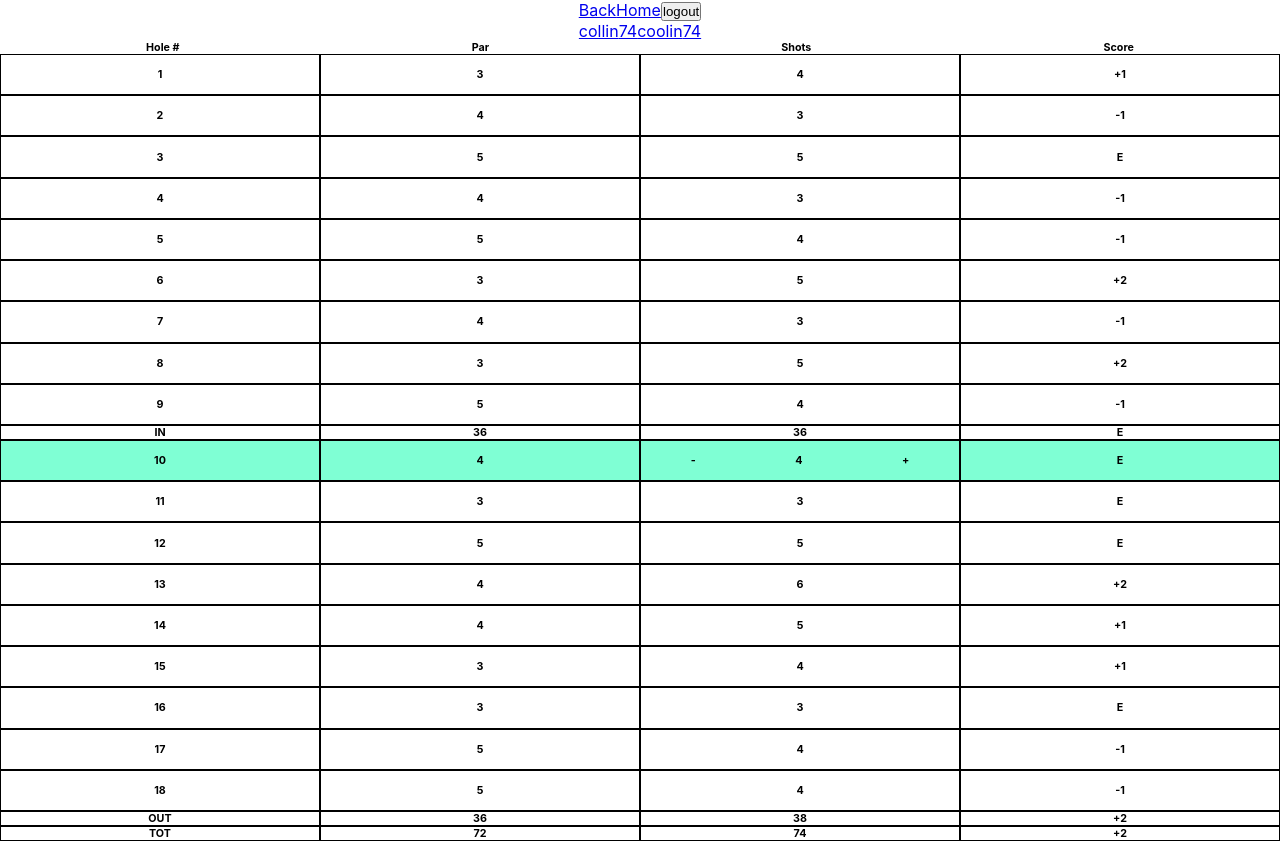
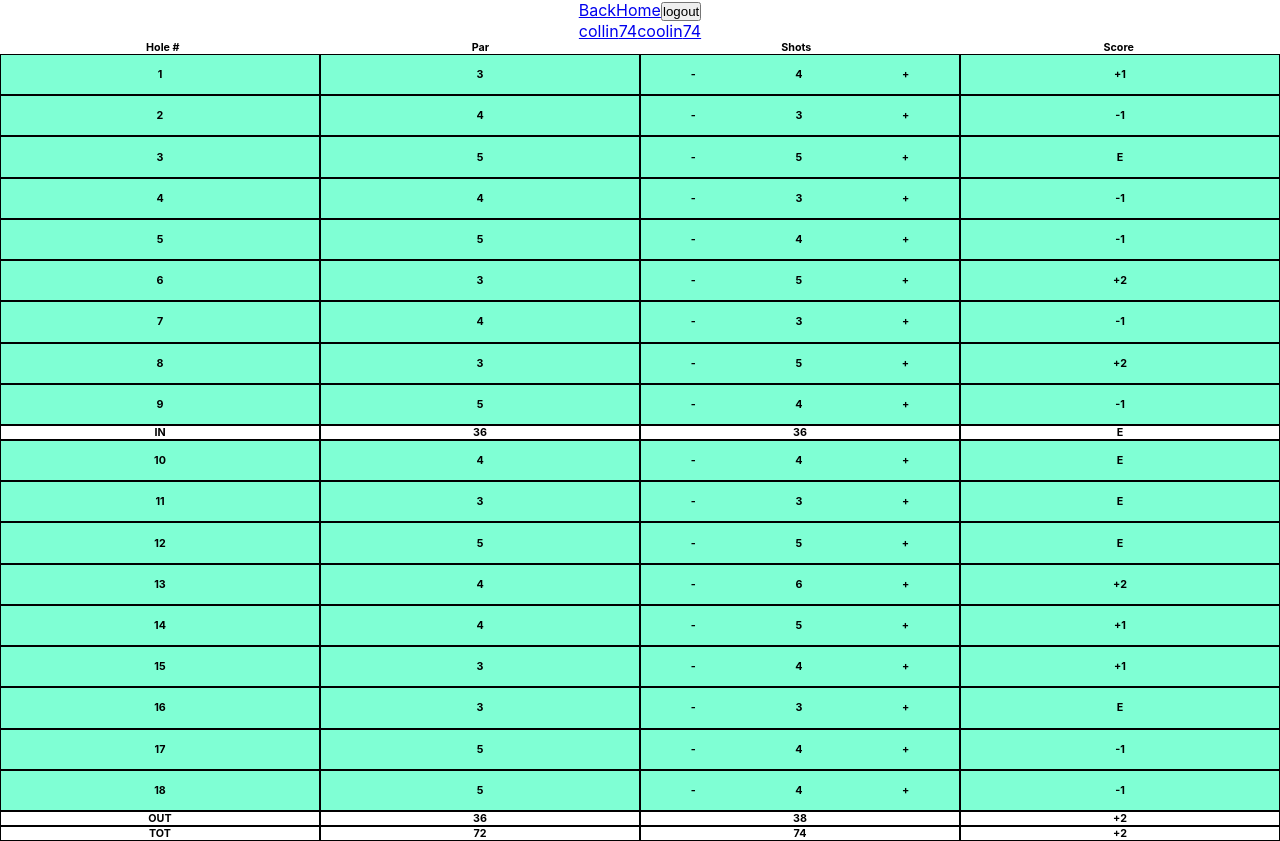
Before and after one commit to yurri-yeskov/sport-score-recorder, a React (Create React App) app: page /collin in a window 1280 px wide. Built offline with nearby package versions, Linux system fonts and the light colour scheme.

Commit message:
fix id key names in store

```diff
--- a/src/GolfNav.js
+++ b/src/GolfNav.js
@@ -7,6 +7,7 @@ export default function GolfNav(props) {
             <Link to={props.location} onClick={() => props.history.goBack()}>Back</Link>
             <NavLink to='/'>Home</NavLink>
             <button onClick={() => {
+                console.log(props.golfState.golfer)
                 props.logoutGolfer()
             }}>logout</button>
         </div>
--- a/src/roundcard/RoundCard.js
+++ b/src/roundcard/RoundCard.js
@@ -13,6 +13,7 @@ export default function RoundCard({currentUser, group, updateHoleScore, updateCu
                 )
             }}/>
             {group.golfers.map(golfer => {
+                console.log(golfer._id)
                 return (
                     <Route key={golfer._id}
                         exact path={`/${golfer.name}`}
--- a/src/store.js
+++ b/src/store.js
@@ -12,26 +12,26 @@ const defaultState = {
             name: 'collin',
             courseScores: [],
             currentCourseScore: {
-                id: 21,
+                _id: 21,
                 holeScores: [
-                    {id: 22, hole: {id: 3, number: 1, par: 3}, shots: 4},
-                    {id: 23, hole: {id: 4, number: 2, par: 4}, shots: 3},
-                    {id: 24, hole: {id: 5, number: 3, par: 5}, shots: 5},
-                    {id: 25, hole: {id: 6, number: 4, par: 4}, shots: 3},
-                    {id: 26, hole: {id: 7, number: 5, par: 5}, shots: 4},
-                    {id: 27, hole: {id: 8, number: 6, par: 3}, shots: 5},
-                    {id: 28, hole: {id: 9, number: 7, par: 4}, shots: 3},
-                    {id: 29, hole: {id: 10, number: 8, par: 3}, shots: 5},
-                    {id: 30, hole: {id: 11, number: 9, par: 5}, shots: 4},
-                    {id: 31, hole: {id: 12, number: 10, par: 4}, shots: 4},
-                    {id: 32, hole: {id: 13, number: 11, par: 3}, shots: 3},
-                    {id: 33, hole: {id: 14, number: 12, par: 5}, shots: 5},
-                    {id: 34, hole: {id: 15, number: 13, par: 4}, shots: 6},
-                    {id: 35, hole: {id: 16, number: 14, par: 4}, shots: 5},
-                    {id: 36, hole: {id: 17, number: 15, par: 3}, shots: 4},
-                    {id: 37, hole: {id: 18, number: 16, par: 3}, shots: 3},
-                    {id: 38, hole: {id: 19, number: 17, par: 5}, shots: 4},
-                    {id: 39, hole: {id: 20, number: 18, par: 5}, shots: 4},
+                    {_id: 22, hole: {_id: 3, number: 1, par: 3}, shots: 4},
+                    {_id: 23, hole: {_id: 4, number: 2, par: 4}, shots: 3},
+                    {_id: 24, hole: {_id: 5, number: 3, par: 5}, shots: 5},
+                    {_id: 25, hole: {_id: 6, number: 4, par: 4}, shots: 3},
+                    {_id: 26, hole: {_id: 7, number: 5, par: 5}, shots: 4},
+                    {_id: 27, hole: {_id: 8, number: 6, par: 3}, shots: 5},
+                    {_id: 28, hole: {_id: 9, number: 7, par: 4}, shots: 3},
+                    {_id: 29, hole: {_id: 10, number: 8, par: 3}, shots: 5},
+                    {_id: 30, hole: {_id: 11, number: 9, par: 5}, shots: 4},
+                    {_id: 31, hole: {_id: 12, number: 10, par: 4}, shots: 4},
+                    {_id: 32, hole: {_id: 13, number: 11, par: 3}, shots: 3},
+                    {_id: 33, hole: {_id: 14, number: 12, par: 5}, shots: 5},
+                    {_id: 34, hole: {_id: 15, number: 13, par: 4}, shots: 6},
+                    {_id: 35, hole: {_id: 16, number: 14, par: 4}, shots: 5},
+                    {_id: 36, hole: {_id: 17, number: 15, par: 3}, shots: 4},
+                    {_id: 37, hole: {_id: 18, number: 16, par: 3}, shots: 3},
+                    {_id: 38, hole: {_id: 19, number: 17, par: 5}, shots: 4},
+                    {_id: 39, hole: {_id: 20, number: 18, par: 5}, shots: 4},
                 ]
             },
         }, // logged in golfer
@@ -41,119 +41,119 @@ const defaultState = {
                 name: 'collin',
                 courseScores: [],
                 currentCourseScore: {
-                    id: 21,
+                    _id: 21,
                     holeScores: [
-                        {id: 22, hole: {id: 3, number: 1, par: 3}, shots: 4},
-                        {id: 23, hole: {id: 4, number: 2, par: 4}, shots: 3},
-                        {id: 24, hole: {id: 5, number: 3, par: 5}, shots: 5},
-                        {id: 25, hole: {id: 6, number: 4, par: 4}, shots: 3},
-                        {id: 26, hole: {id: 7, number: 5, par: 5}, shots: 4},
-                        {id: 27, hole: {id: 8, number: 6, par: 3}, shots: 5},
-                        {id: 28, hole: {id: 9, number: 7, par: 4}, shots: 3},
-                        {id: 29, hole: {id: 10, number: 8, par: 3}, shots: 5},
-                        {id: 30, hole: {id: 11, number: 9, par: 5}, shots: 4},
-                        {id: 31, hole: {id: 12, number: 10, par: 4}, shots: 4},
-                        {id: 32, hole: {id: 13, number: 11, par: 3}, shots: 3},
-                        {id: 33, hole: {id: 14, number: 12, par: 5}, shots: 5},
-                        {id: 34, hole: {id: 15, number: 13, par: 4}, shots: 6},
-                        {id: 35, hole: {id: 16, number: 14, par: 4}, shots: 5},
-                        {id: 36, hole: {id: 17, number: 15, par: 3}, shots: 4},
-                        {id: 37, hole: {id: 18, number: 16, par: 3}, shots: 3},
-                        {id: 38, hole: {id: 19, number: 17, par: 5}, shots: 4},
-                        {id: 39, hole: {id: 20, number: 18, par: 5}, shots: 4},
+                        {_id: 22, hole: {_id: 3, number: 1, par: 3}, shots: 4},
+                        {_id: 23, hole: {_id: 4, number: 2, par: 4}, shots: 3},
+                        {_id: 24, hole: {_id: 5, number: 3, par: 5}, shots: 5},
+                        {_id: 25, hole: {_id: 6, number: 4, par: 4}, shots: 3},
+                        {_id: 26, hole: {_id: 7, number: 5, par: 5}, shots: 4},
+                        {_id: 27, hole: {_id: 8, number: 6, par: 3}, shots: 5},
+                        {_id: 28, hole: {_id: 9, number: 7, par: 4}, shots: 3},
+                        {_id: 29, hole: {_id: 10, number: 8, par: 3}, shots: 5},
+                        {_id: 30, hole: {_id: 11, number: 9, par: 5}, shots: 4},
+                        {_id: 31, hole: {_id: 12, number: 10, par: 4}, shots: 4},
+                        {_id: 32, hole: {_id: 13, number: 11, par: 3}, shots: 3},
+                        {_id: 33, hole: {_id: 14, number: 12, par: 5}, shots: 5},
+                        {_id: 34, hole: {_id: 15, number: 13, par: 4}, shots: 6},
+                        {_id: 35, hole: {_id: 16, number: 14, par: 4}, shots: 5},
+                        {_id: 36, hole: {_id: 17, number: 15, par: 3}, shots: 4},
+                        {_id: 37, hole: {_id: 18, number: 16, par: 3}, shots: 3},
+                        {_id: 38, hole: {_id: 19, number: 17, par: 5}, shots: 4},
+                        {_id: 39, hole: {_id: 20, number: 18, par: 5}, shots: 4},
                     ]
                 },
             },
         ], // all other golfers
-        courses: [{id: 1, name: 'Whispering Pines', holes: [
-            {id: 3, number: 1, par: 3},
-            {id: 4, number: 2, par: 4},
-            {id: 5, number: 3, par: 5},
-            {id: 6, number: 4, par: 4},
-            {id: 7, number: 5, par: 5},
-            {id: 8, number: 6, par: 3},
-            {id: 9, number: 7, par: 4},
-            {id: 10, number: 8, par: 3},
-            {id: 11, number: 9, par: 5},
-            {id: 12, number: 10, par: 4},
-            {id: 13, number: 11, par: 3},
-            {id: 14, number: 12, par: 5},
-            {id: 15, number: 13, par: 4},
-            {id: 16, number: 14, par: 4},
-            {id: 17, number: 15, par: 3},
-            {id: 18, number: 16, par: 3},
-            {id: 19, number: 17, par: 5},
-            {id: 20, number: 18, par: 5},
+        courses: [{_id: 1, name: 'Whispering Pines', holes: [
+            {_id: 3, number: 1, par: 3},
+            {_id: 4, number: 2, par: 4},
+            {_id: 5, number: 3, par: 5},
+            {_id: 6, number: 4, par: 4},
+            {_id: 7, number: 5, par: 5},
+            {_id: 8, number: 6, par: 3},
+            {_id: 9, number: 7, par: 4},
+            {_id: 10, number: 8, par: 3},
+            {_id: 11, number: 9, par: 5},
+            {_id: 12, number: 10, par: 4},
+            {_id: 13, number: 11, par: 3},
+            {_id: 14, number: 12, par: 5},
+            {_id: 15, number: 13, par: 4},
+            {_id: 16, number: 14, par: 4},
+            {_id: 17, number: 15, par: 3},
+            {_id: 18, number: 16, par: 3},
+            {_id: 19, number: 17, par: 5},
+            {_id: 20, number: 18, par: 5},
         ]}],  // all the courses
         group: {
     // current golfers
             golfers: [
                 {_id: 2, name: 'collin', courseScores: [],
-                    currentCourseScore: {id: 21, holeScores: [
-                        {id: 22, hole: {id: 3, number: 1, par: 3}, shots: 4},
-                        {id: 23, hole: {id: 4, number: 2, par: 4}, shots: 3},
-                        {id: 24, hole: {id: 5, number: 3, par: 5}, shots: 5},
-                        {id: 25, hole: {id: 6, number: 4, par: 4}, shots: 3},
-                        {id: 26, hole: {id: 7, number: 5, par: 5}, shots: 4},
-                        {id: 27, hole: {id: 8, number: 6, par: 3}, shots: 5},
-                        {id: 28, hole: {id: 9, number: 7, par: 4}, shots: 3},
-                        {id: 29, hole: {id: 10, number: 8, par: 3}, shots: 5},
-                        {id: 30, hole: {id: 11, number: 9, par: 5}, shots: 4},
-                        {id: 31, hole: {id: 12, number: 10, par: 4}, shots: 4},
-                        {id: 32, hole: {id: 13, number: 11, par: 3}, shots: 3},
-                        {id: 33, hole: {id: 14, number: 12, par: 5}, shots: 5},
-                        {id: 34, hole: {id: 15, number: 13, par: 4}, shots: 6},
-                        {id: 35, hole: {id: 16, number: 14, par: 4}, shots: 5},
-                        {id: 36, hole: {id: 17, number: 15, par: 3}, shots: 4},
-                        {id: 37, hole: {id: 18, number: 16, par: 3}, shots: 3},
-                        {id: 38, hole: {id: 19, number: 17, par: 5}, shots: 4},
-                        {id: 39, hole: {id: 20, number: 18, par: 5}, shots: 4},
+                    currentCourseScore: {_id: 21, holeScores: [
+                        {_id: 22, hole: {_id: 3, number: 1, par: 3}, shots: 4},
+                        {_id: 23, hole: {_id: 4, number: 2, par: 4}, shots: 3},
+                        {_id: 24, hole: {_id: 5, number: 3, par: 5}, shots: 5},
+                        {_id: 25, hole: {_id: 6, number: 4, par: 4}, shots: 3},
+                        {_id: 26, hole: {_id: 7, number: 5, par: 5}, shots: 4},
+                        {_id: 27, hole: {_id: 8, number: 6, par: 3}, shots: 5},
+                        {_id: 28, hole: {_id: 9, number: 7, par: 4}, shots: 3},
+                        {_id: 29, hole: {_id: 10, number: 8, par: 3}, shots: 5},
+                        {_id: 30, hole: {_id: 11, number: 9, par: 5}, shots: 4},
+                        {_id: 31, hole: {_id: 12, number: 10, par: 4}, shots: 4},
+                        {_id: 32, hole: {_id: 13, number: 11, par: 3}, shots: 3},
+                        {_id: 33, hole: {_id: 14, number: 12, par: 5}, shots: 5},
+                        {_id: 34, hole: {_id: 15, number: 13, par: 4}, shots: 6},
+                        {_id: 35, hole: {_id: 16, number: 14, par: 4}, shots: 5},
+                        {_id: 36, hole: {_id: 17, number: 15, par: 3}, shots: 4},
+                        {_id: 37, hole: {_id: 18, number: 16, par: 3}, shots: 3},
+                        {_id: 38, hole: {_id: 19, number: 17, par: 5}, shots: 4},
+                        {_id: 39, hole: {_id: 20, number: 18, par: 5}, shots: 4},
                     ]},
                 },
-                {id: 40, name: 'coolin', courseScores: [],
-                    currentCourseScore: {id: 41, holeScores: [
-                        {id: 42, hole: {id: 3, number: 1, par: 3}, shots: 4},
-                        {id: 43, hole: {id: 4, number: 2, par: 4}, shots: 3},
-                        {id: 44, hole: {id: 5, number: 3, par: 5}, shots: 5},
-                        {id: 45, hole: {id: 6, number: 4, par: 4}, shots: 3},
-                        {id: 46, hole: {id: 7, number: 5, par: 5}, shots: 4},
-                        {id: 47, hole: {id: 8, number: 6, par: 3}, shots: 5},
-                        {id: 48, hole: {id: 9, number: 7, par: 4}, shots: 3},
-                        {id: 49, hole: {id: 10, number: 8, par: 3}, shots: 5},
-                        {id: 50, hole: {id: 11, number: 9, par: 5}, shots: 4},
-                        {id: 51, hole: {id: 12, number: 10, par: 4}, shots: 4},
-                        {id: 52, hole: {id: 13, number: 11, par: 3}, shots: 3},
-                        {id: 53, hole: {id: 14, number: 12, par: 5}, shots: 5},
-                        {id: 54, hole: {id: 15, number: 13, par: 4}, shots: 6},
-                        {id: 55, hole: {id: 16, number: 14, par: 4}, shots: 5},
-                        {id: 56, hole: {id: 17, number: 15, par: 3}, shots: 4},
-                        {id: 57, hole: {id: 18, number: 16, par: 3}, shots: 3},
-                        {id: 58, hole: {id: 19, number: 17, par: 5}, shots: 4},
-                        {id: 59, hole: {id: 20, number: 18, par: 5}, shots: 4},
+                {_id: 40, name: 'coolin', courseScores: [],
+                    currentCourseScore: {_id: 41, holeScores: [
+                        {_id: 42, hole: {_id: 3, number: 1, par: 3}, shots: 4},
+                        {_id: 43, hole: {_id: 4, number: 2, par: 4}, shots: 3},
+                        {_id: 44, hole: {_id: 5, number: 3, par: 5}, shots: 5},
+                        {_id: 45, hole: {_id: 6, number: 4, par: 4}, shots: 3},
+                        {_id: 46, hole: {_id: 7, number: 5, par: 5}, shots: 4},
+                        {_id: 47, hole: {_id: 8, number: 6, par: 3}, shots: 5},
+                        {_id: 48, hole: {_id: 9, number: 7, par: 4}, shots: 3},
+                        {_id: 49, hole: {_id: 10, number: 8, par: 3}, shots: 5},
+                        {_id: 50, hole: {_id: 11, number: 9, par: 5}, shots: 4},
+                        {_id: 51, hole: {_id: 12, number: 10, par: 4}, shots: 4},
+                        {_id: 52, hole: {_id: 13, number: 11, par: 3}, shots: 3},
+                        {_id: 53, hole: {_id: 14, number: 12, par: 5}, shots: 5},
+                        {_id: 54, hole: {_id: 15, number: 13, par: 4}, shots: 6},
+                        {_id: 55, hole: {_id: 16, number: 14, par: 4}, shots: 5},
+                        {_id: 56, hole: {_id: 17, number: 15, par: 3}, shots: 4},
+                        {_id: 57, hole: {_id: 18, number: 16, par: 3}, shots: 3},
+                        {_id: 58, hole: {_id: 19, number: 17, par: 5}, shots: 4},
+                        {_id: 59, hole: {_id: 20, number: 18, par: 5}, shots: 4},
                     ]},
                 },
             ],
-            course: {id: 1, name: 'Whispering Pines', holes: [ // current course
-                {id: 3, number: 1, par: 3},
-                {id: 4, number: 2, par: 4},
-                {id: 5, number: 3, par: 5},
-                {id: 6, number: 4, par: 4},
-                {id: 7, number: 5, par: 5},
-                {id: 8, number: 6, par: 3},
-                {id: 9, number: 7, par: 4},
-                {id: 10, number: 8, par: 3},
-                {id: 11, number: 9, par: 5},
-                {id: 12, number: 10, par: 4},
-                {id: 13, number: 11, par: 3},
-                {id: 14, number: 12, par: 5},
-                {id: 15, number: 13, par: 4},
-                {id: 16, number: 14, par: 4},
-                {id: 17, number: 15, par: 3},
-                {id: 18, number: 16, par: 3},
-                {id: 19, number: 17, par: 5},
-                {id: 20, number: 18, par: 5},
+            course: {_id: 1, name: 'Whispering Pines', holes: [ // current course
+                {_id: 3, number: 1, par: 3},
+                {_id: 4, number: 2, par: 4},
+                {_id: 5, number: 3, par: 5},
+                {_id: 6, number: 4, par: 4},
+                {_id: 7, number: 5, par: 5},
+                {_id: 8, number: 6, par: 3},
+                {_id: 9, number: 7, par: 4},
+                {_id: 10, number: 8, par: 3},
+                {_id: 11, number: 9, par: 5},
+                {_id: 12, number: 10, par: 4},
+                {_id: 13, number: 11, par: 3},
+                {_id: 14, number: 12, par: 5},
+                {_id: 15, number: 13, par: 4},
+                {_id: 16, number: 14, par: 4},
+                {_id: 17, number: 15, par: 3},
+                {_id: 18, number: 16, par: 3},
+                {_id: 19, number: 17, par: 5},
+                {_id: 20, number: 18, par: 5},
             ]},
-            hole: {id: 12, number: 10, par: 4}, // current hole
+            hole: {_id: 12, number: 10, par: 4}, // current hole
         },
     },
 }
```
Also changed, not shown: src/Golf.js (+9 -6 lines).
